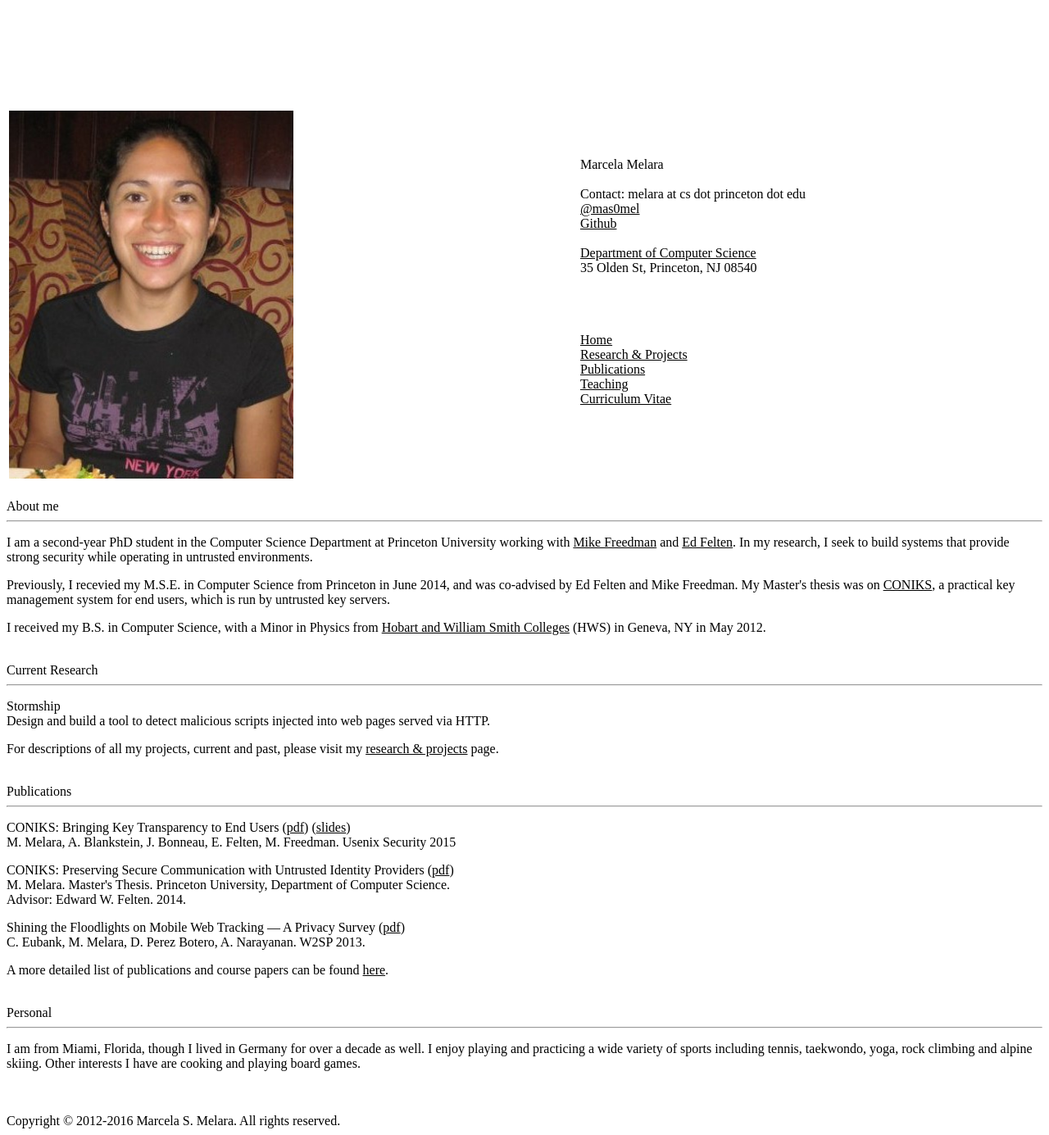
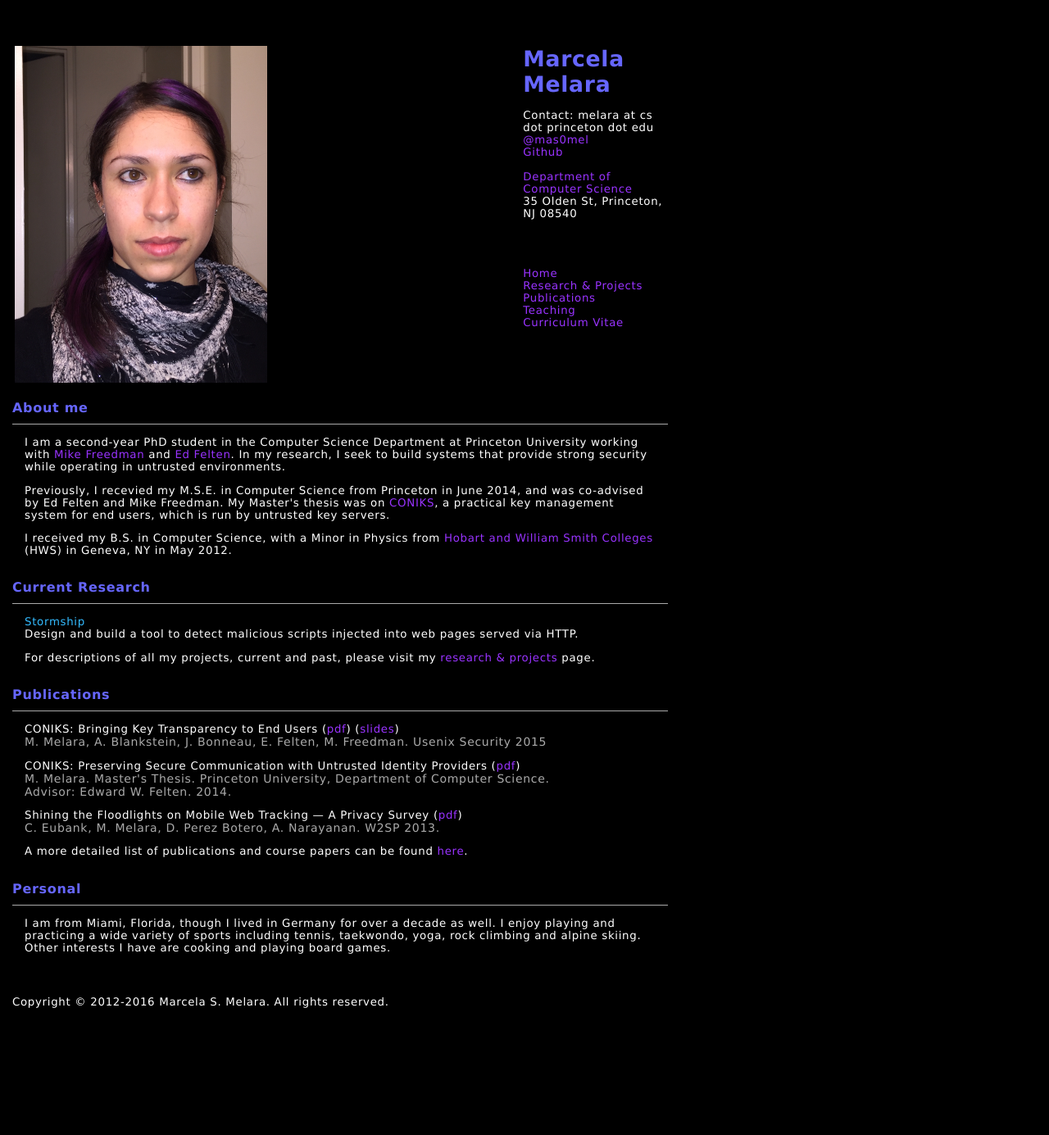
Before and after one commit to masomel/masomel.github.io, a PHP site: page /index.php in a window 1280 px wide. Shown: the whole page at 82% size. After the commit the page ends 1230 px from the top, so only its background shows below. Run offline with PHP 8.4, Linux system fonts and the light colour scheme.

Commit message:
put back old website

```diff
--- a/page.php
+++ b/page.php
@@ -41,7 +41,7 @@ class Page{
 <table width="100%"><tr>
 <td align="left">
 
-<img width="50%" height="50%" src="marci.jpg" alt=""/>
+<img width="50%" height="50%" src="marcela.jpg" alt=""/>
 </td>
 <td>
 <span class="title">Marcela Melara</span><br/><br/>
--- /dev/null
+++ b/style.css
@@ -0,0 +1,69 @@
+body, table {
+background-position: right top;
+background-repeat: no-repeat;
+background-color: #000000;
+color: #FFFFFF;
+font-family: Verdana, Lucida Grande, Verdana, Sans-Serif;
+font-size: 10pt;
+letter-spacing:.7px;
+}
+
+A:link, A:visited, A:active {
+text-decoration: none;
+color: #9933FF;
+}
+
+.label_blue {
+font-weight: bold;
+font-size: 12pt;
+color: #6666FF;
+}
+
+.label_green {
+font-weight: bold;
+color: #66FF33;
+}
+
+.project_name {
+color: #33BBFF;
+}
+
+p b {
+color: #FFCCCC;
+}
+
+.title {
+font-weight: bold;
+font-size: 20pt;
+color: #6666FF;
+}
+
+.line {
+border: none 0;
+border-top: 1px solid #AAAAAA;
+height: 1px;
+margin: 10px auto 0 0;
+}
+
+.label_gray {
+color: #AAAAAA;
+font-size: 14px;
+}
+
+.left {
+position: absolute;
+left: 15px;
+width: 800px;
+}
+
+.inner {
+margin-left: 15px;
+margin-right: 15px;
+}
+
+.copyright {
+padding-top: 8px;
+padding-bottom: 8px;
+}
+
+td {vertical-align: top}
```
Also changed, not shown: marcela.jpg (added), 14 other files.
